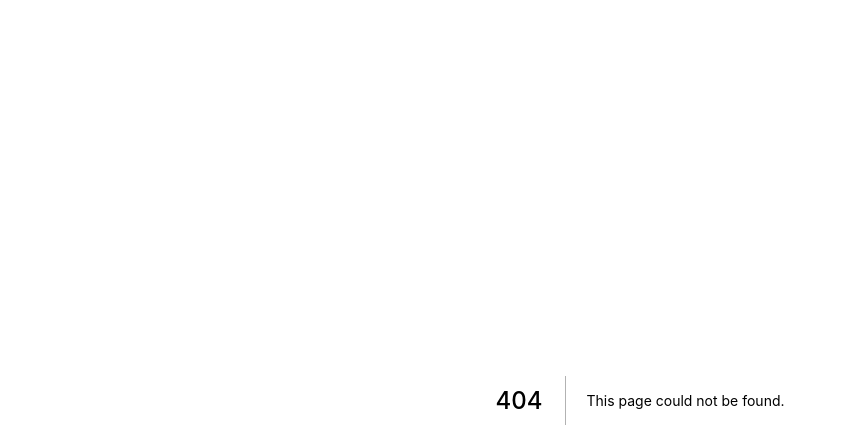
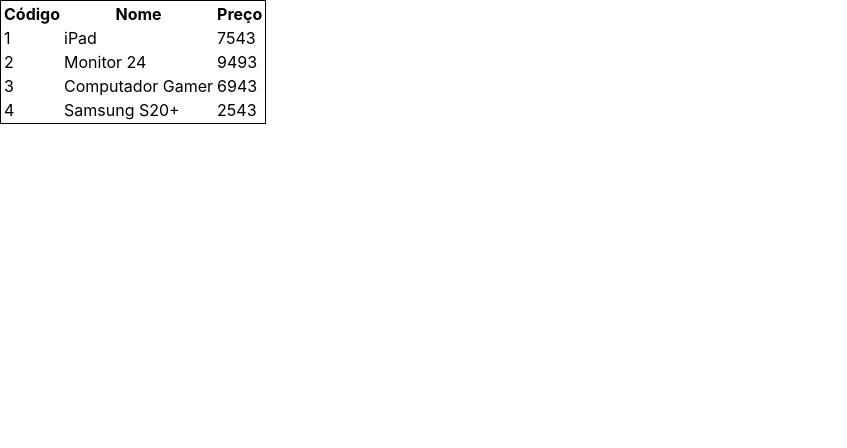
Before and after one commit to wesleysan7os/revisao-react, a Next.js app: page /render/repeticao2 in a window 1280 px wide. Before the commit this address had no page. Shown: the top 448 px of the page, without its empty margins (0-847 px from the left). Built offline with nearby package versions, Linux system fonts and the light colour scheme.

Commit message:
rendering multiples elements concisely

```diff
--- /dev/null
+++ b/data/listaProdutos.js
@@ -0,0 +1,8 @@
+import Produto from "../model/produto";
+
+export default [
+  new Produto(1, "iPad", 7543),
+  new Produto(2, "Monitor 24", 9493),
+  new Produto(3, "Computador Gamer", 6943),
+  new Produto(4, "Samsung S20+", 2543),
+];
--- /dev/null
+++ b/model/produto.js
@@ -0,0 +1,23 @@
+export default class Produto {
+  #id;
+  #nome;
+  #preco;
+
+  constructor(id, nome, preco) {
+    this.#id = id;
+    this.#nome = nome;
+    this.#preco = preco;
+  }
+
+  get id() {
+    return this.#id;
+  }
+
+  get nome() {
+    return this.#nome;
+  }
+
+  get preco() {
+    return this.#preco;
+  }
+}
--- /dev/null
+++ b/pages/render/repeticao2.jsx
@@ -0,0 +1,30 @@
+import listaProdutos from "../../data/listaProdutos";
+
+export default function repeticao2() {
+  const renderizarLinhas = () => {
+    return listaProdutos.map((produto) => {
+      return (
+        <tr key={produto.id}>
+          <td>{produto.id}</td>
+          <td>{produto.nome}</td>
+          <td>{produto.preco}</td>
+        </tr>
+      );
+    });
+  };
+
+  return (
+    <div>
+      <table style={{ border: "1px solid #000" }}>
+        <thead>
+          <tr>
+            <th>Código</th>
+            <th>Nome</th>
+            <th>Preço</th>
+          </tr>
+        </thead>
+        <tbody>{renderizarLinhas()}</tbody>
+      </table>
+    </div>
+  );
+}
```
Also changed, not shown: pages/render/repeticao1.jsx (added, +9 -0 lines).
